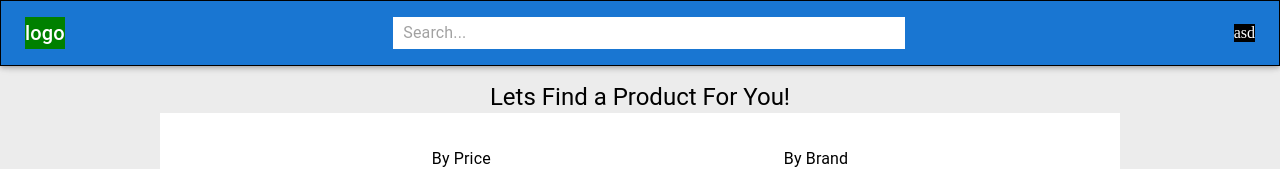
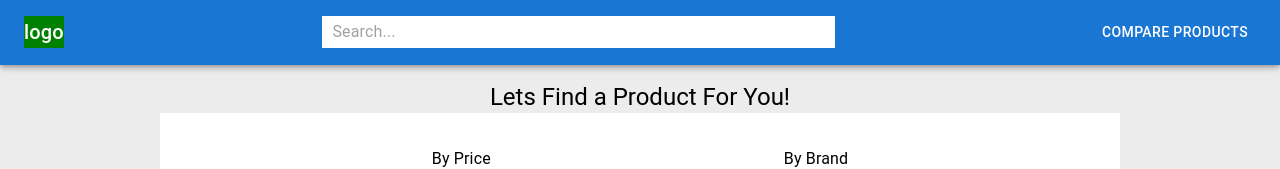
Before and after one commit to haarshbibinkoshy/PcStore, a React (Create React App) app in the folder pcstore-react-app/: page / in a window 1280 px wide. Shown: the top 169 px of the page. Built offline with nearby package versions, Linux system fonts and the light colour scheme; no server answers.

Commit message:
Added CompareProducts link in Home Page

```diff
--- a/pcstore-react-app/src/App.js
+++ b/pcstore-react-app/src/App.js
@@ -15,17 +15,20 @@ function App() {
     <Box sx={{
       backgroundColor: "#ececec",
       // backgroundColor:"black",
-      height: "100%"
+      height: "100%",
+      // width: "100%",
     }}>
 
 
 
-      <Navbar />
+
       <Box sx={{
-        display: 'flex', flexDirection: 'column', justifyContent: 'space-between', alignItems: 'center',
+        display: 'flex', flexDirection: 'column', justifyContent: 'space-between',
+         alignItems: 'center',
         // minHeight:'100vh'
       }}>
         <Router>
+        <Navbar />
           <Routes>
             <Route path="/" element={<HomePage />} />
             <Route path="/itemPage/:id" element={<ItemPage />} />
--- a/pcstore-react-app/src/components/Navbar.js
+++ b/pcstore-react-app/src/components/Navbar.js
@@ -1,49 +1,72 @@
-import { AppBar, Box, Button, InputBase, styled, Toolbar, Typography } from '@mui/material'
-import { height, width } from '@mui/system'
-import SearchIcon from '@mui/icons-material/Search';
+import {
+  AppBar,
+  Box,
+  Button,
+  InputBase,
+  styled,
+  Toolbar,
+  Typography,
+} from "@mui/material";
+import { height, width } from "@mui/system";
+import SearchIcon from "@mui/icons-material/Search";
 // import { red } from '@mui/material/colors'
-import React from 'react'
+import React from "react";
+import { Link, useNavigate } from "react-router-dom";
 
-const SyledToolbar= styled(Toolbar)({
-  display: 'flex',
-  justifyContent: 'space-between',
-  height: '10px',
-  padding:'0px',
-  border:'1px solid black'
-})
+const SyledToolbar = styled(Toolbar)({
+  display: "flex",
+  justifyContent: "space-between",
+  height: "10px",
+  // width: '100vw',
+  // width: '100vw',
+  padding: "0px",
+  // border:'1px solid black',
+  // backgroundColor:'red'
+  backgroundColor: "#1976d2",
+});
 
-const Search=styled('div')(({theme}) =>({
-  backgroundColor:"white",
-  padding:"0 10px",
-  width:"40%"
-}))
+const Search = styled("div")(({ theme }) => ({
+  backgroundColor: "white",
+  padding: "0 10px",
+  width: "40%",
+}));
 
 const Navbar = () => {
   return (
-    <Box >
+    <Box sx={{ width: "100%" }}>
+      <AppBar
+        position="sticky"
+        sx={{
+          height: "65px",
+          backgroundColor: "#1976d2",
+          display: "flex",
+          width: "100%",
+        }}
+      >
+        <SyledToolbar>
+          <Box sx={{ backgroundColor: "green" }}>
+          <Link to="/" style={{ textDecoration: "none",color:"#fff" }}>
 
-
-    <AppBar position='sticky' sx={{height:'65px'}}>
-    <SyledToolbar>
-      <Box sx={{backgroundColor:'green'}}>
-
-      <Typography variant='h6'>
-        logo
-      </Typography>
+            <Typography variant="h6">logo</Typography>
+          </Link>
           </Box>
-      <Search >
-      <InputBase sx={{width:'100%'}} placeholder="Search...">
-
-      </InputBase>
+          <Search>
+            <InputBase
+              sx={{ width: "100%" }}
+              placeholder="Search..."
+            ></InputBase>
             {/* <SearchIcon sx={{color:'black'}}/> */}
           </Search>
-      <Box sx={{backgroundColor:'black'}}>
-        asd
+          <Box sx={{}}>
+            <Link to="/comparePage" style={{ textDecoration: "none" }}>
+              {/* <Typography></Typography> */}
+              <Button sx={{color:'white'}}>Compare Products</Button>
+            </Link>
           </Box>
         </SyledToolbar>
       </AppBar>
     </Box>
-  )
-}
+  );
+};
 
-export default Navbar
+export default Navbar;
```
Lines whose indentation alone changed are shown as unchanged.
